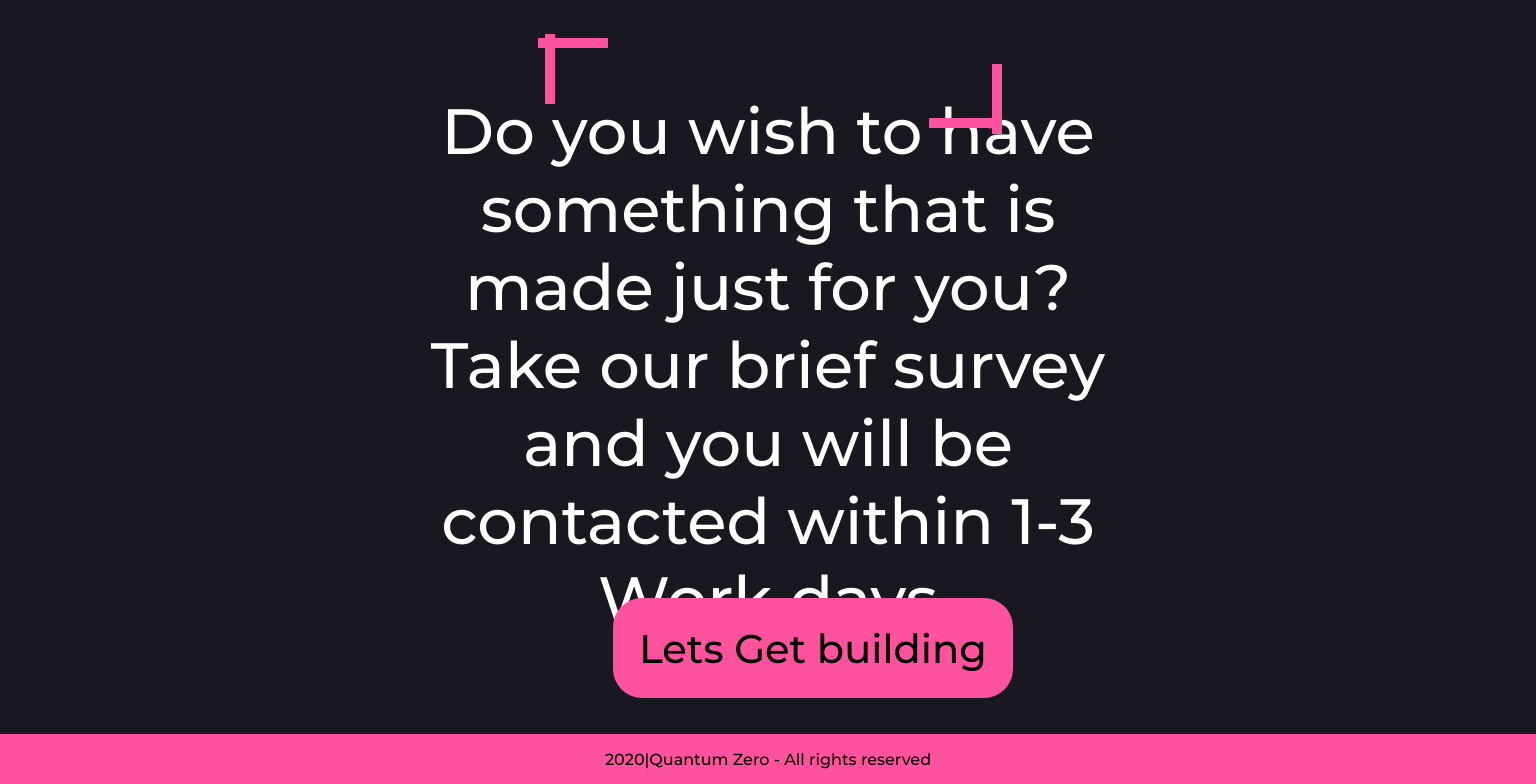
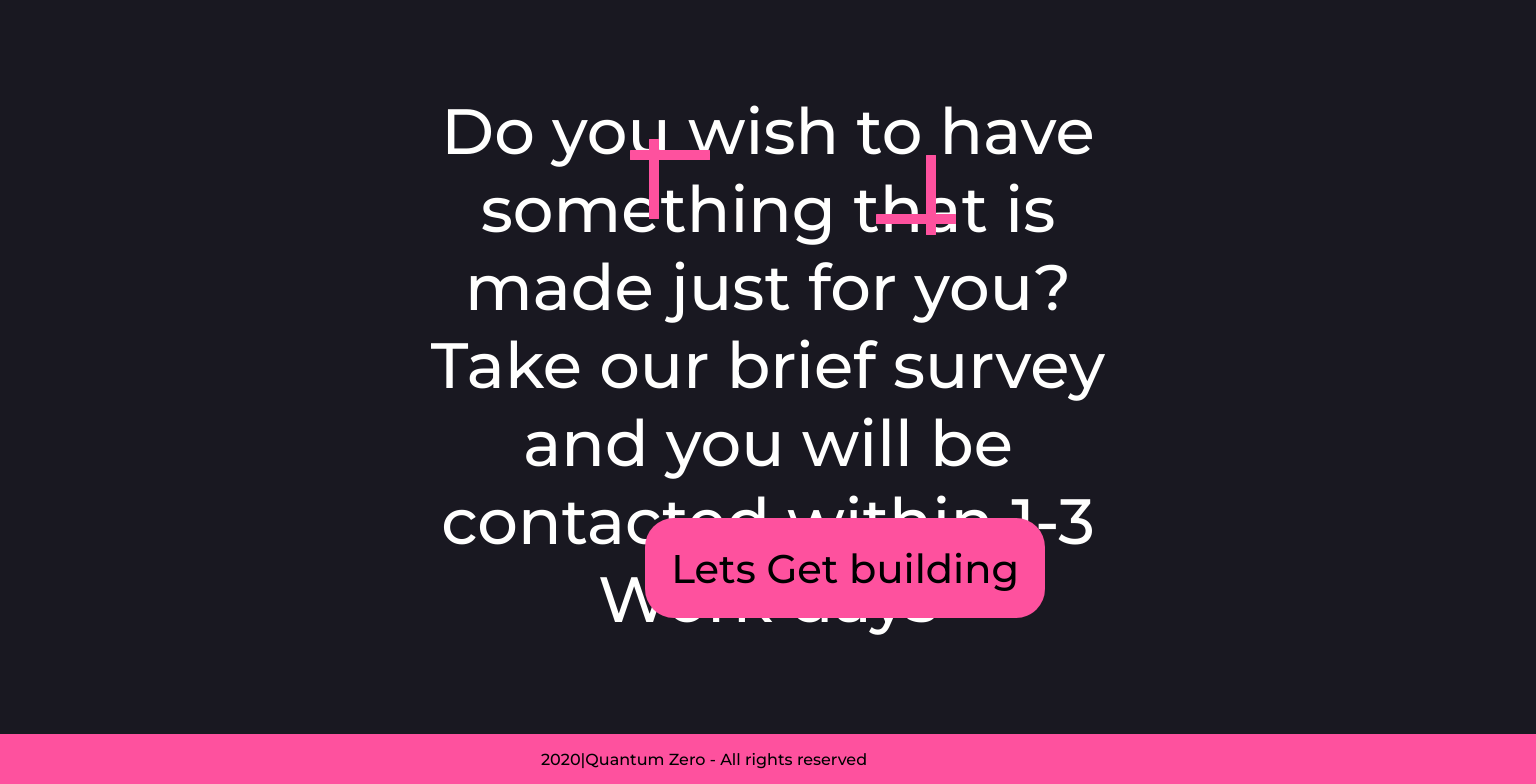
Before and after one commit to TuBl/QuantumZero, a Vue app: page / in a window 1536 px wide. Shown: the part 912-1696 px from the top of the page. Built offline with nearby package versions, Linux system fonts and the light colour scheme.

Commit message:
test 1440px

```diff
--- a/src/App.vue
+++ b/src/App.vue
@@ -41,8 +41,12 @@
 	.router-link-exact-active {
 		color: #fe519e;
 	}
+	img {
+		width: 100%;
+		height: auto;
+	}
 	#app {
-		height: 100vh;
+		height: auto;
 		width: 100vw;
 		display: grid;
 		place-items: center;
@@ -65,6 +69,7 @@
 			text-align: center;
 			justify-content: center;
 			align-items: center;
+			padding-right: 8em;
 		}
 		.error {
 			border: 2px solid #fe519e;
--- a/src/components/Nav.vue
+++ b/src/components/Nav.vue
@@ -41,4 +41,7 @@
 			}
 		}
 	}
+
+	@media only screen and (min-width: 1440px) {
+	}
 </style>
--- a/src/views/Landing.vue
+++ b/src/views/Landing.vue
@@ -242,4 +242,70 @@
 			}
 		}
 	}
+
+	@media only screen and (min-width: 1440px) {
+		.grid-container {
+			&__custom-built {
+				h1::after,
+				h1::before {
+					content: "";
+					height: 10px;
+					width: 80px;
+					position: absolute;
+					background: #fe519e;
+					border: 1px solid #fe519e;
+					border-radius: 2%;
+				}
+				h1::after {
+					top: 71%;
+					left: 57%;
+				}
+				h1::before {
+					left: 58.03%;
+					top: 69.5%;
+					transform: rotate(90deg);
+				}
+
+				&__text::before,
+				&__text::after {
+					content: "";
+					height: 10px;
+					width: 80px;
+					position: absolute;
+					background: #fe519e;
+					border: 1px solid #fe519e;
+					border-radius: 2%;
+				}
+				&__text::before {
+					top: 68.5%;
+					left: 40%;
+					transform: rotate(90deg);
+				}
+				&__text::after {
+					top: 67%;
+					left: 41.03%;
+				}
+				.btn {
+					width: 400px;
+					height: 2.5em;
+					font-size: 2.5rem;
+					left: 42%;
+					top: 90%;
+					position: absolute;
+					display: inline-block;
+					background: #fe519e;
+					border: 0px;
+					border-radius: 29px;
+					display: flex;
+					justify-content: center;
+					align-items: center;
+					text-align: center;
+					color: black;
+				}
+				.btn:hover {
+					cursor: pointer;
+				}
+			}
+		}
+	}
 </style>
```
